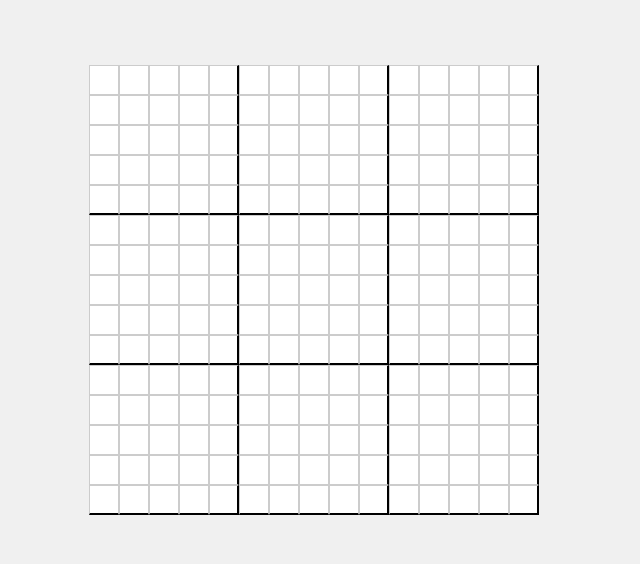
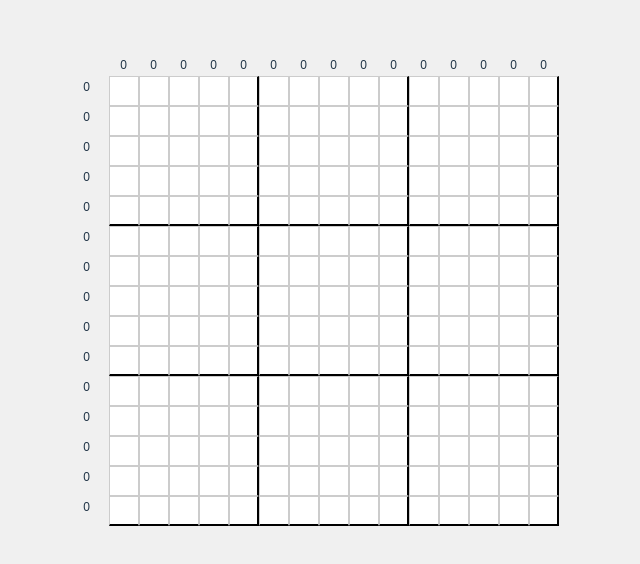
Before and after one commit to jwillman/hanjie, a React (Vite) app: page / in a window 1280 px wide. Shown: the part 110-674 px from the top of the page, without its empty margins (326-966 px from the left). Built offline with nearby package versions, Linux system fonts and the light colour scheme.

Commit message:
Hanjie hint numbers added

```diff
--- a/src/App.css
+++ b/src/App.css
@@ -1,39 +1,96 @@
+html,
+body {
+    margin: 0;
+    padding: 0;
+    height: 100%;
+}
+
 body {
     font-family: Arial, sans-serif;
-    margin: 0;
+    background-color: #f0f0f0;
+}
+
+.page-container {
     display: flex;
     justify-content: center;
     align-items: center;
+    width: 100vw;
     height: 100vh;
-    background-color: #f0f0f0;
+}
+
+.puzzle-container {
+    display: grid;
+    grid-template-columns: auto min-content;
+    grid-template-rows: auto min-content;
+}
+
+.top-left-corner {
+    grid-row: 1;
+    grid-column: 1;
+}
+
+.column-hints-container {
+    grid-row: 1;
+    grid-column: 2;
+    display: grid;
+    grid-template-columns: repeat(15, 30px);
+    justify-content: start;
+    text-align: center;
+}
+
+.column-hint {
+    display: flex;
+    flex-direction: column; /* Column hints remain vertical */
+    justify-content: center;
+    align-items: center;
+    font-size: 12px;
+    padding: 2px;
+}
+
+.row-hints-container {
+    grid-row: 2;
+    grid-column: 1;
+    display: grid;
+    grid-template-rows: repeat(15, auto);
+    align-items: start;
+    margin-right: 5px;
+    text-align: right;
+}
+
+.row-hint {
+    display: flex;
+    flex-direction: row; /* Row hints are horizontal now */
+    justify-content: center;
+    align-items: center;
+    width: 30px;
+    font-size: 12px;
+    padding: 2px;
+    gap: 3px; /* Optional: add small gap between hint numbers */
+}
+
+.grid-wrapper {
+    grid-row: 2;
+    grid-column: 2;
 }
 
 .grid-container {
     display: grid;
-    grid-template-columns: repeat(15, 30px); /* 15 columns, each 30px wide */
-    grid-template-rows: repeat(15, 30px); /* 15 rows, each 30px high */
-    gap: 0; /* No gap between cells for seamless borders */
+    grid-template-columns: repeat(15, 30px);
+    grid-template-rows: repeat(15, 30px);
+    gap: 0;
 }
 
 .grid-cell {
     width: 30px;
     height: 30px;
-    background-color: #fff;
     border: 1px solid #ccc;
-    display: flex;
-    justify-content: center;
-    align-items: center;
-    font-size: 12px;
-    color: #333;
-    box-sizing: border-box; /* Ensures borders don't affect cell size */
+    box-sizing: border-box;
 }
 
-/* Add thicker borders for every 5th row */
 .border-bottom-thick {
     border-bottom: 2px solid #000;
 }
 
-/* Add thicker borders for every 5th column */
 .border-right-thick {
     border-right: 2px solid #000;
 }
--- a/src/App.tsx
+++ b/src/App.tsx
@@ -1,83 +1,146 @@
-import React, { useState } from "react";
+import React, { useState, useMemo } from "react";
 import "./App.css";
 
 const App: React.FC = () => {
     const gridSize: number = 15; // 15x15 grid
 
-    // State to track the color of each cell
-    const [cellColors, setCellColors] = useState<boolean[]>(
-        Array(gridSize * gridSize).fill(false) // Initially, all cells are white (false)
+    const [cellColors, setCellColors] = useState<boolean[][]>(
+        Array.from({ length: gridSize }, () => Array(gridSize).fill(false))
     );
 
-    // State to track mouse button being held down
     const [isMouseDown, setIsMouseDown] = useState<boolean>(false);
-
-    // State to track the target color during drawing
     const [drawTargetColor, setDrawTargetColor] = useState<boolean | null>(
         null
     );
 
-    // Handle mouse down
-    const handleMouseDown = (index: number): void => {
-        setIsMouseDown(true);
-        const targetColor = !cellColors[index]; // Determine the target color for the drawing session
-        setDrawTargetColor(targetColor);
+    const toggleCellColor = (row: number, col: number, color: boolean) => {
         setCellColors((prevColors) => {
-            const newColors = [...prevColors];
-            newColors[index] = targetColor; // Set the first cell to the target color
+            const newColors = prevColors.map((r) => [...r]);
+            newColors[row][col] = color;
             return newColors;
         });
     };
 
-    // Handle mouse up
+    const handleMouseDown = (row: number, col: number): void => {
+        setIsMouseDown(true);
+        const currentColor = cellColors[row][col];
+        const targetColor = !currentColor;
+        setDrawTargetColor(targetColor);
+        toggleCellColor(row, col, targetColor);
+    };
+
     const handleMouseUp = (): void => {
         setIsMouseDown(false);
-        setDrawTargetColor(null); // Reset the target color after the drawing session
+        setDrawTargetColor(null);
     };
 
-    // Handle mouse over (drawing)
-    const handleMouseOver = (index: number): void => {
+    const handleMouseOver = (row: number, col: number): void => {
         if (isMouseDown && drawTargetColor !== null) {
-            setCellColors((prevColors) => {
-                const newColors = [...prevColors];
-                newColors[index] = drawTargetColor; // Set subsequent cells to the target color
-                return newColors;
-            });
+            toggleCellColor(row, col, drawTargetColor);
         }
     };
 
-    // Generate the grid
-    const cells = Array.from({ length: gridSize * gridSize }, (_, index) => {
-        const row: number = Math.floor(index / gridSize) + 1; // Calculate row number (1-based)
-        const col: number = (index % gridSize) + 1; // Calculate column number (1-based)
+    const getHanjieHints = (line: boolean[]): number[] => {
+        const hints: number[] = [];
+        let count = 0;
 
-        // Add conditional classes for every 5th row or column
-        const isFifthRow: boolean = row % 5 === 0;
-        const isFifthCol: boolean = col % 5 === 0;
+        for (let i = 0; i < line.length; i++) {
+            if (line[i]) {
+                count++;
+            } else {
+                if (count > 0) {
+                    hints.push(count);
+                    count = 0;
+                }
+            }
+        }
+        if (count > 0) hints.push(count);
 
-        return (
+        return hints;
+    };
+
+    const rowHints = useMemo(() => {
+        return cellColors.map((row) => getHanjieHints(row));
+    }, [cellColors]);
+
+    const columnHints = useMemo(() => {
+        const hints = [];
+        for (let c = 0; c < gridSize; c++) {
+            const col = cellColors.map((row) => row[c]);
+            hints.push(getHanjieHints(col));
+        }
+        return hints;
+    }, [cellColors, gridSize]);
+
+    const cells = [];
+    for (let r = 0; r < gridSize; r++) {
+        for (let c = 0; c < gridSize; c++) {
+            const rowNumber = r + 1;
+            const colNumber = c + 1;
+
+            const isFifthRow = rowNumber % 5 === 0;
+            const isFifthCol = colNumber % 5 === 0;
+
+            cells.push(
                 <div
-                key={index}
+                    key={`${r}-${c}`}
                     className={`grid-cell ${
                         isFifthRow ? "border-bottom-thick" : ""
                     } ${isFifthCol ? "border-right-thick" : ""}`}
                     style={{
-                    backgroundColor: cellColors[index] ? "black" : "white", // Change color based on state
+                        backgroundColor: cellColors[r][c] ? "black" : "white",
                     }}
-                onMouseDown={() => handleMouseDown(index)} // Start drawing
-                onMouseOver={() => handleMouseOver(index)} // Continue drawing
-                onMouseUp={handleMouseUp} // Stop drawing
+                    onMouseDown={() => handleMouseDown(r, c)}
+                    onMouseOver={() => handleMouseOver(r, c)}
+                    onMouseUp={handleMouseUp}
                 ></div>
             );
-    });
+        }
+    }
 
     return (
+        <div className="page-container">
+            <div className="puzzle-container">
+                <div className="top-left-corner"></div>
+
+                <div className="column-hints-container">
+                    {columnHints.map((hints, c) => (
+                        <div key={c} className="column-hint">
+                            {hints.length > 0 ? (
+                                hints.map((hint, idx) => (
+                                    <div key={idx}>{hint}</div>
+                                ))
+                            ) : (
+                                <div>0</div>
+                            )}
+                        </div>
+                    ))}
+                </div>
+
+                <div className="row-hints-container">
+                    {rowHints.map((hints, r) => (
+                        <div key={r} className="row-hint">
+                            {hints.length > 0 ? (
+                                hints.map((hint, idx) => (
+                                    <div key={idx}>{hint}</div>
+                                ))
+                            ) : (
+                                <div>0</div>
+                            )}
+                        </div>
+                    ))}
+                </div>
+
+                <div className="grid-wrapper">
                     <div
                         className="grid-container"
-            onMouseLeave={handleMouseUp} // Ensure drawing stops if the mouse leaves the grid
-            onMouseUp={handleMouseUp} // Ensure mouse up is captured on container level
+                        onMouseLeave={handleMouseUp}
+                        onMouseUp={handleMouseUp}
                     >
                         {cells}
+                    </div>
+                </div>
+            </div>
         </div>
     );
 };
```
Lines whose indentation alone changed are shown as unchanged.
